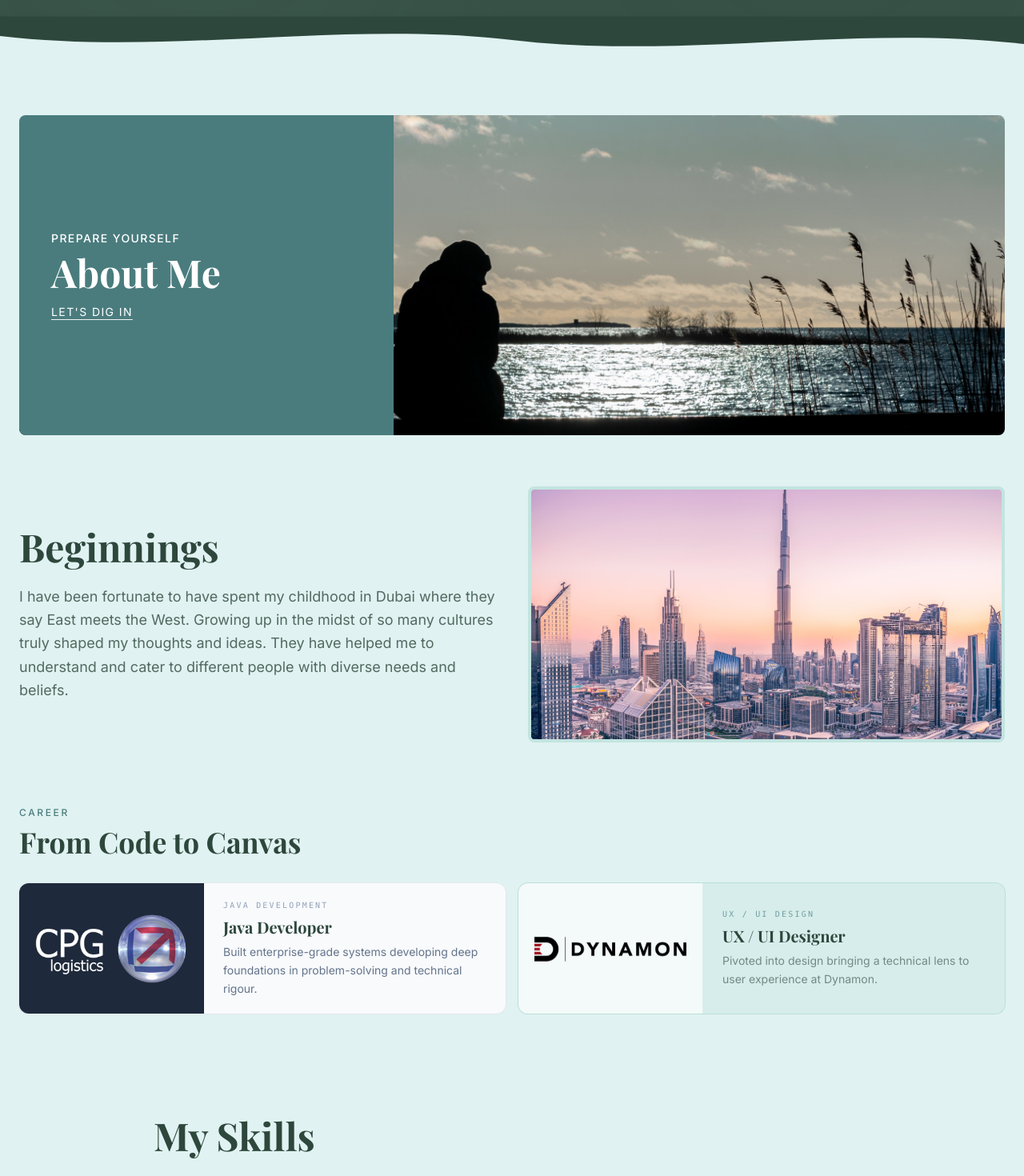
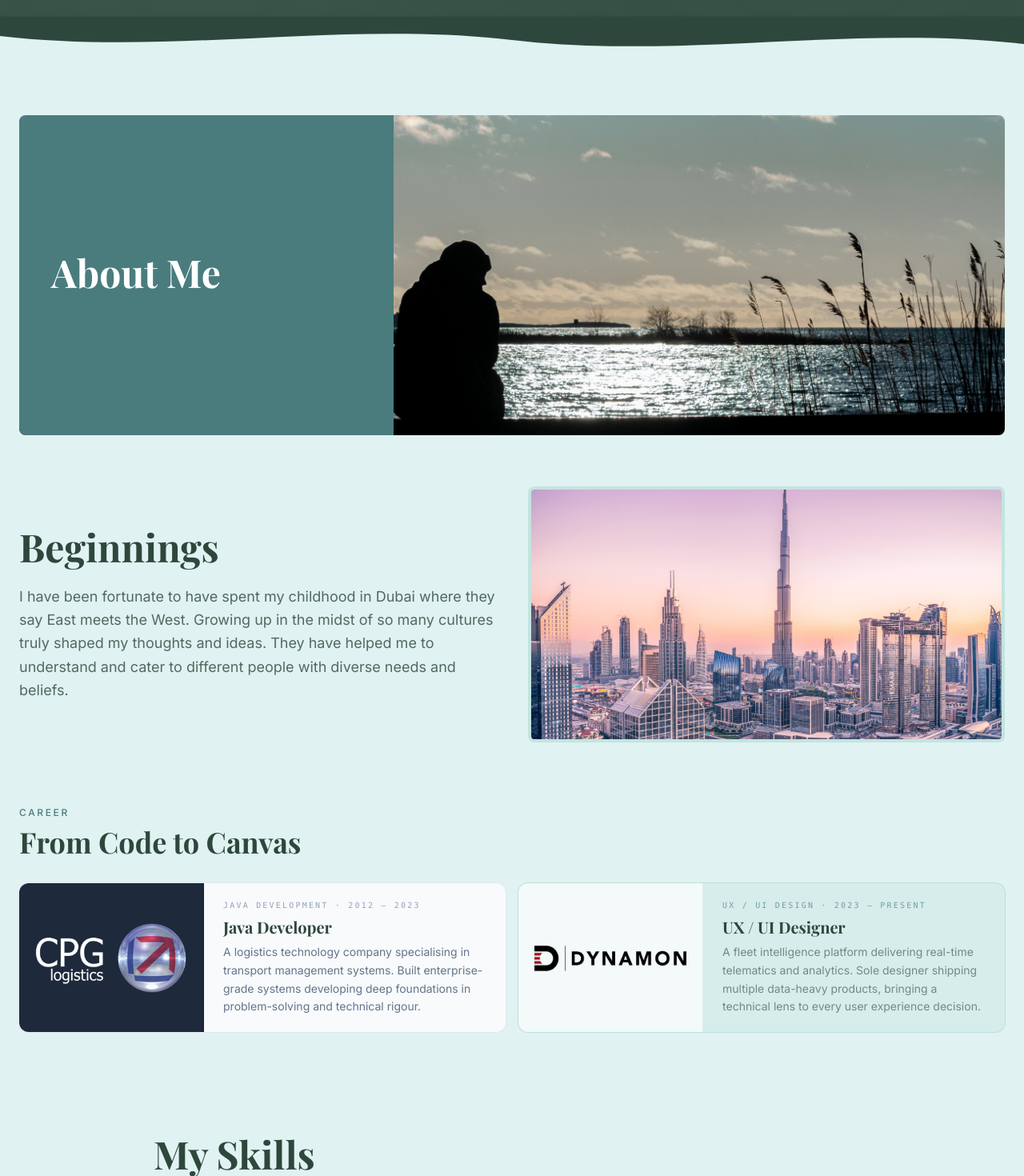
Before and after one commit to AnupaShefley/portfolio, a Next.js app: page / in a window 1280 px wide. Shown: the part 1119-2589 px from the top of the page at 80% size. Built offline with nearby package versions, Linux system fonts and the light colour scheme.

Commit message:
update about me section

```diff
--- a/components/About.tsx
+++ b/components/About.tsx
@@ -41,7 +41,7 @@ export default function About() {
                 transition={{ duration: 0.5, delay: 0.2 }}
                 className="text-xs md:text-sm uppercase tracking-widest text-white font-medium mb-2"
               >
-                Prepare Yourself
+
               </motion.p>
 
               <motion.h2
@@ -54,13 +54,13 @@ export default function About() {
               </motion.h2>
 
               <motion.a
-                href={hashLink('/#skills')}
+                href={hashLink('/#beginnings')}
                 initial={{ opacity: 0 }}
                 animate={isInView ? { opacity: 1 } : { opacity: 0 }}
                 transition={{ duration: 0.5, delay: 0.45 }}
                 className="text-xs md:text-sm uppercase tracking-widest text-white underline underline-offset-4 decoration-white/90 hover:decoration-white transition-all w-fit"
               >
-                Let&apos;s Dig In
+
               </motion.a>
             </motion.div>
           </div>
@@ -118,13 +118,13 @@ export default function About() {
               </div>
               <div className="flex-1 px-6 py-5 flex flex-col justify-center">
                 <p className="text-[10px] font-mono uppercase tracking-[0.22em] text-slate-400 mb-1.5">
-                  Java Development
+                  Java Development · 2012 – 2023
                 </p>
                 <h4 className="text-lg md:text-xl font-serif font-bold text-teal-dark mb-1.5">
                   Java Developer
                 </h4>
                 <p className="text-slate-500 text-sm leading-relaxed">
-                  Built enterprise-grade systems developing deep foundations in problem-solving and technical rigour.
+                  A logistics technology company specialising in transport management systems. Built enterprise-grade systems developing deep foundations in problem-solving and technical rigour.
                 </p>
               </div>
             </div>
@@ -142,13 +142,13 @@ export default function About() {
               </div>
               <div className="flex-1 px-6 py-5 flex flex-col justify-center">
                 <p className="text-[10px] font-mono uppercase tracking-[0.22em] text-teal-content/70 mb-1.5">
-                  UX / UI Design
+                  UX / UI Design · 2023 – Present
                 </p>
                 <h4 className="text-lg md:text-xl font-serif font-bold text-teal-dark mb-1.5">
                   UX / UI Designer
                 </h4>
                 <p className="text-teal-dark/60 text-sm leading-relaxed">
-                  Pivoted into design bringing a technical lens to user experience at Dynamon.
+                  A fleet intelligence platform delivering real-time telematics and analytics. Sole designer shipping multiple data-heavy products, bringing a technical lens to every user experience decision.
                 </p>
               </div>
             </div>
```
